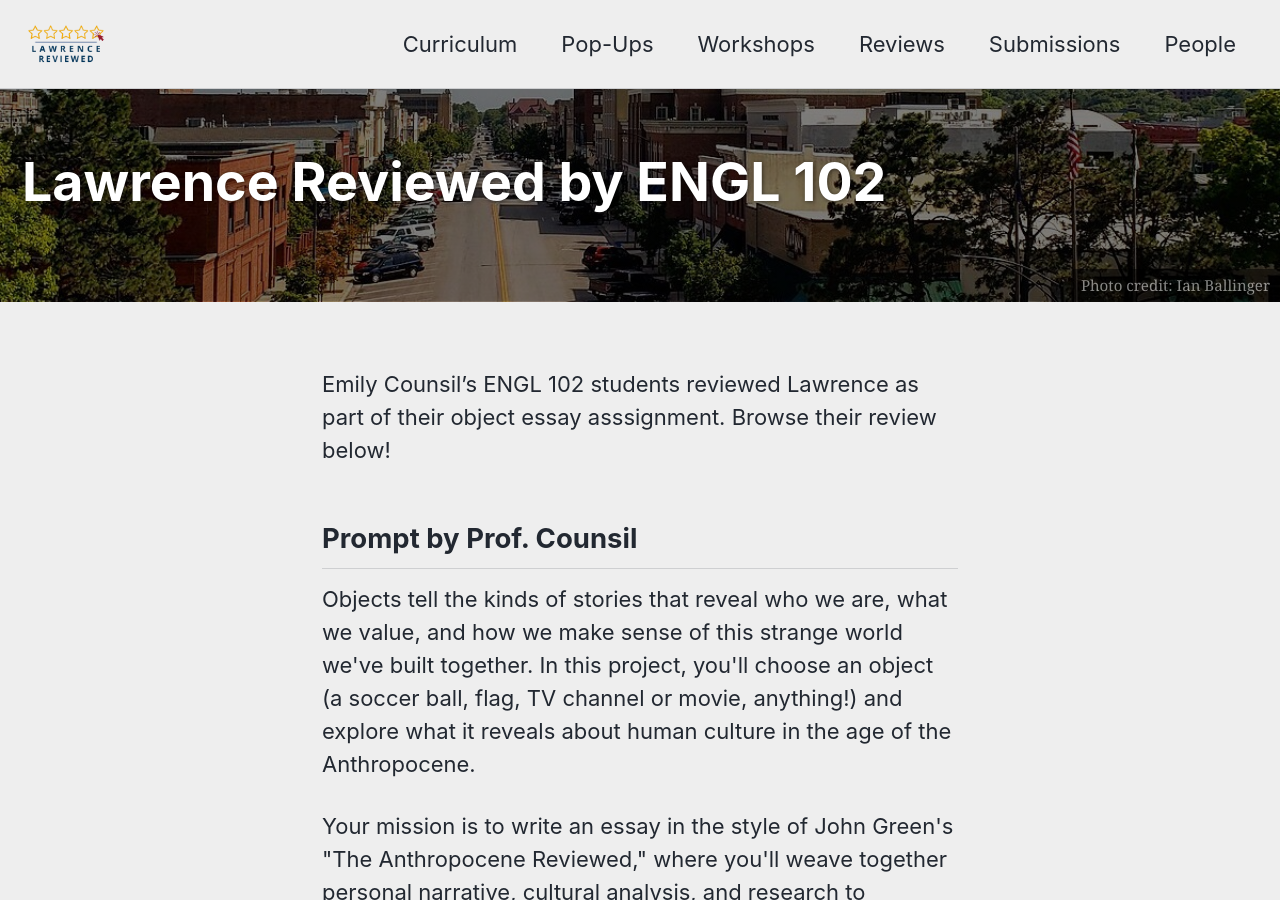
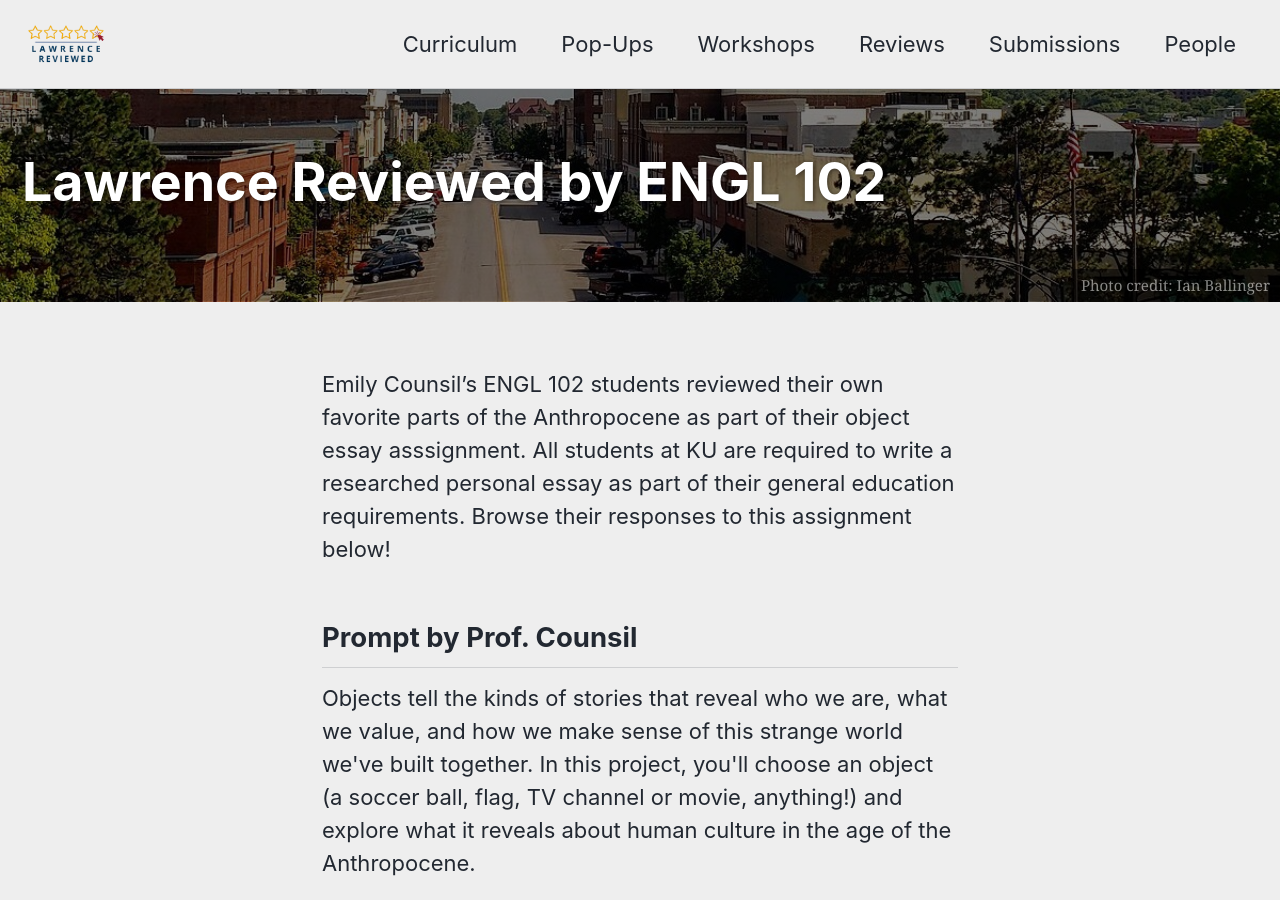
Before and after one commit to idrhku/lawrence-reviewed, a Jekyll site: the page built from _pages/engl102.md, in a window 1280 px wide and 900 px high. Built offline with Jekyll 4.4.1, drawn with Linux system fonts in a browser that asks for light colours; cached includes are drawn as plain includes.

Commit message:
Revise ENGL 102 assignment description
Updated the description of the ENGL 102 assignment to reflect a focus on the Anthropocene and personal essays.

```diff
--- a/_pages/engl102.md
+++ b/_pages/engl102.md
@@ -12,7 +12,7 @@ header:
   #     url: "https://github.com/mmistakes/minimal-mistakes/"
   caption: "Photo credit: Ian Ballinger"
 ---
-Emily Counsil's ENGL 102 students reviewed Lawrence as part of their object essay asssignment. Browse their review below!
+Emily Counsil's ENGL 102 students reviewed their own favorite parts of the Anthropocene as part of their object essay asssignment. All students at KU are required to write a researched personal essay as part of their general education requirements. Browse their responses to this assignment below!
 
 <h2>Prompt by Prof. Counsil</h2>
 <p>Objects tell the kinds of stories that reveal who we are, what we value, and how we make sense of this strange world we've built together. In this project, you'll choose an object (a soccer ball, flag, TV channel or movie, anything!) and explore what it reveals about human culture in the age of the Anthropocene. </p>
```
